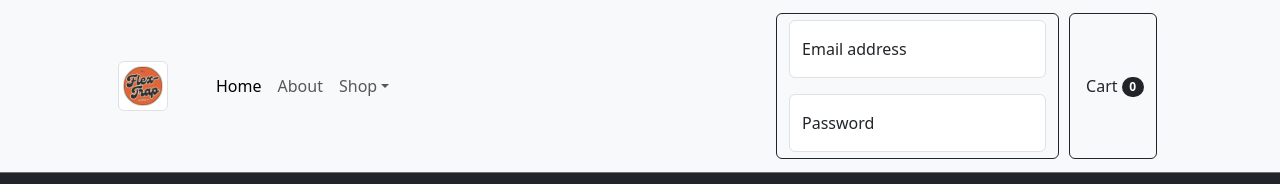
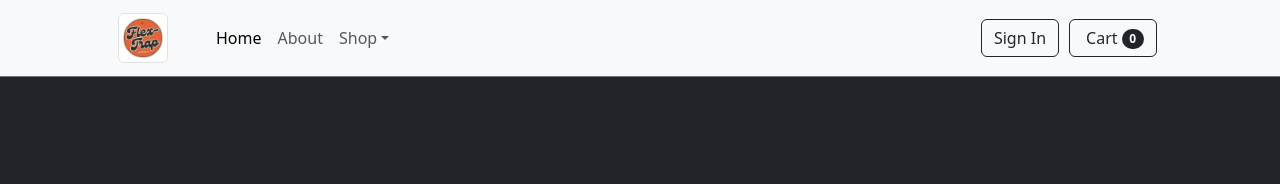
Before and after one commit to FredH2O/Flex-Trap-Clothing.co, a React (Create React App) app: page / in a window 1280 px wide. Shown: the top 184 px of the page. Built offline with nearby package versions, Linux system fonts and the light colour scheme; no server answers.

Commit message:
not much time today, only able to do very little

```diff
--- a/src/components/Navbar/Navbar.jsx
+++ b/src/components/Navbar/Navbar.jsx
@@ -1,8 +1,14 @@
 import logo from "../../images/flex-trap-logo.png";
 import "./Navbar.css";
 import SignIn from "./SignIn";
+import { useState } from "react";
 
 export default function Navbar() {
+  const [signIn, setSignIn] = useState(false);
+
+  function handleSignIn() {
+    setSignIn(!signIn);
+  }
   return (
     <nav className="navbar navbar-expand-lg navbar-light bg-light">
       <div className="container px-4 px-lg-5">
@@ -70,8 +76,12 @@ export default function Navbar() {
             </li>
           </ul>
           <form className="d-flex">
-            <button className="btn btn-outline-dark" type="button">
-              {<SignIn />}
+            <button
+              onClick={handleSignIn}
+              className="btn btn-outline-dark"
+              type="button"
+            >
+              {signIn ? "Close" : "Sign In"}
             </button>
             <button className="btn btn-outline-dark" type="submit">
               <i className="bi-cart-fill me-1"></i>
@@ -83,6 +93,7 @@ export default function Navbar() {
           </form>
         </div>
       </div>
+      {signIn ? <SignIn /> : ""}
     </nav>
   );
 }
```
Also changed, not shown: src/components/Navbar/SignIn.css (added).
